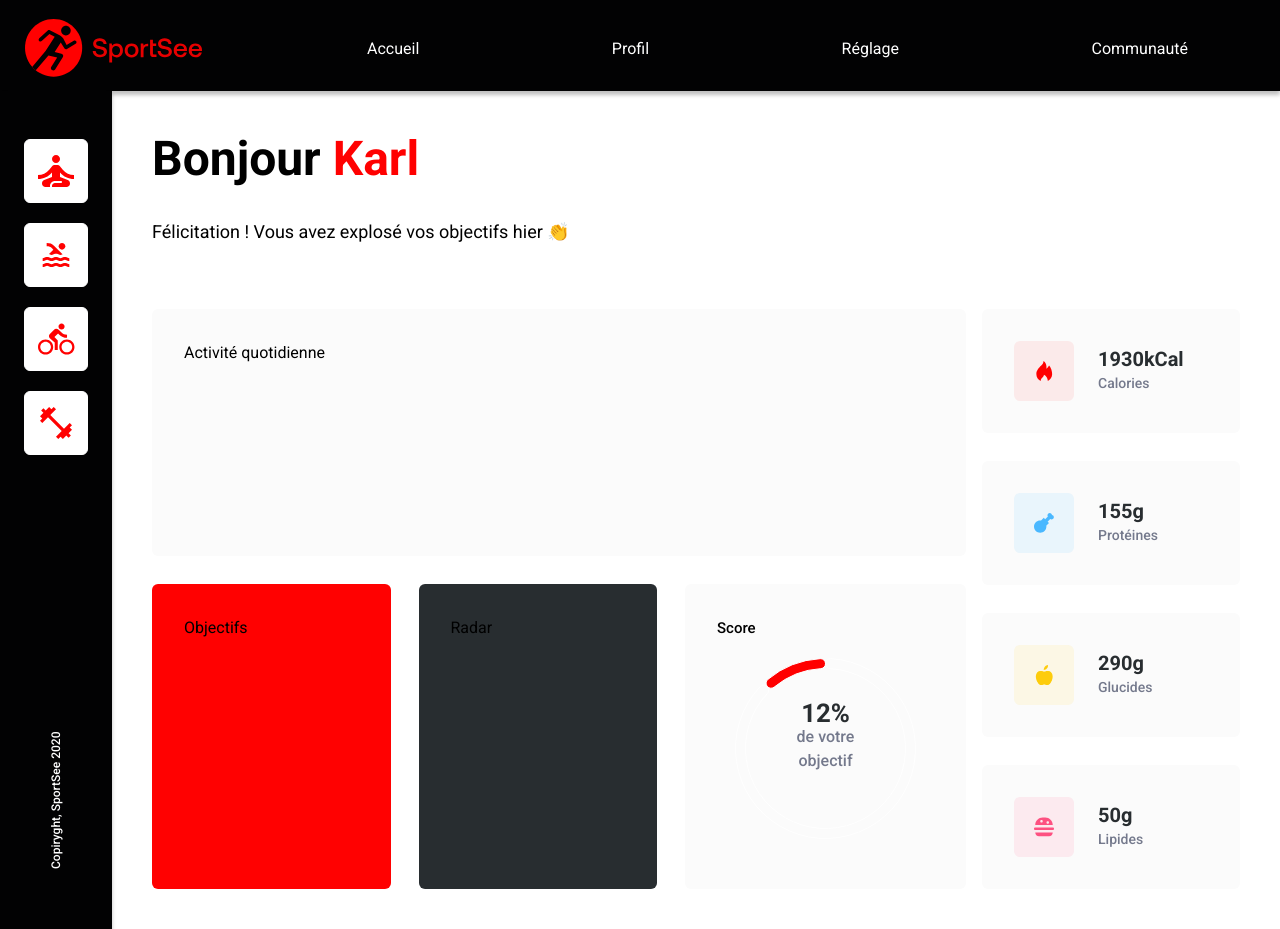
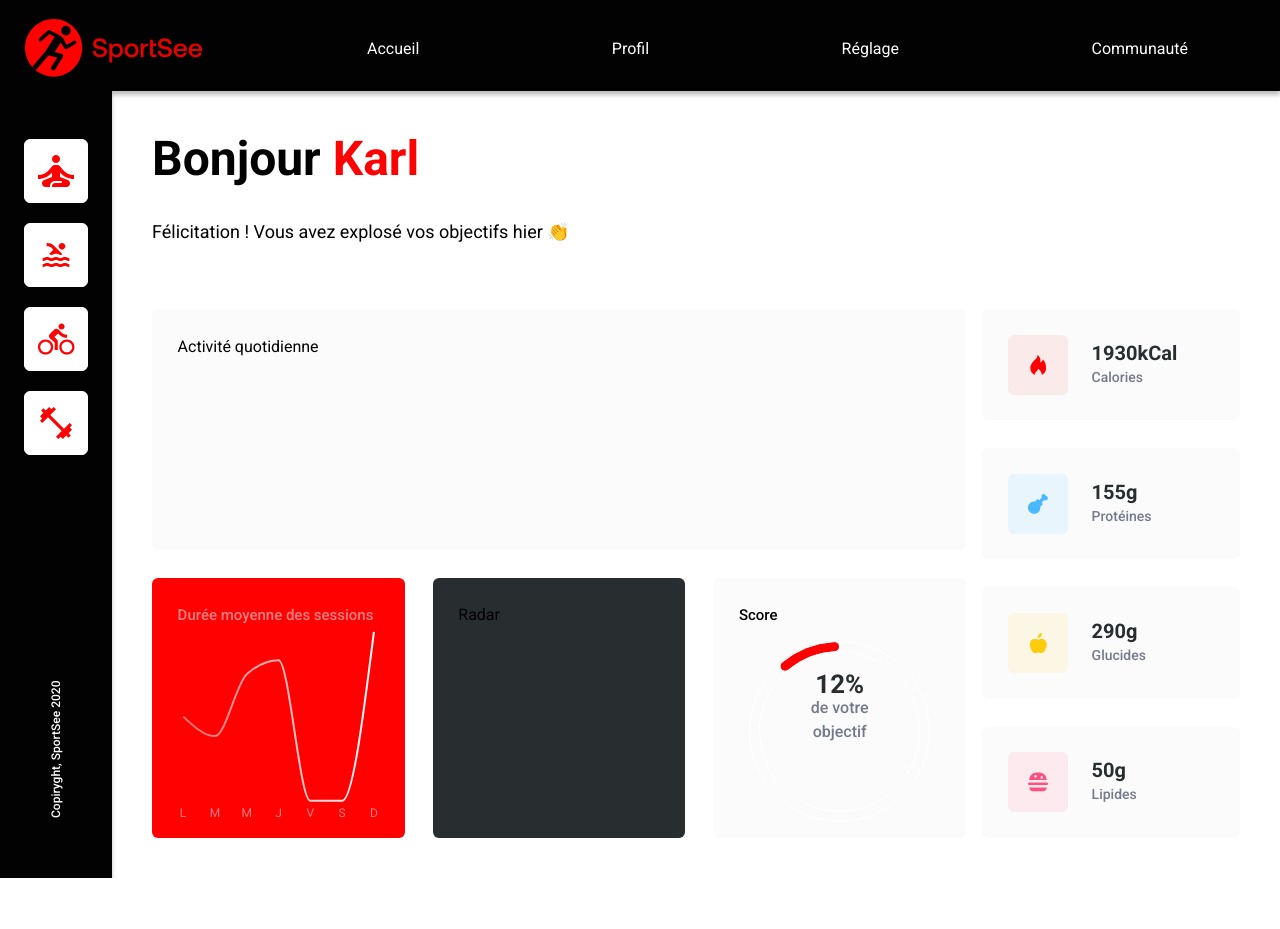
Before and after one commit to gcorbelin/SportSee, a Next.js app: page / in a window 1280 px wide. After the commit the page ends 878 px from the top, so only its background shows below. Built offline with nearby package versions, Linux system fonts and the light colour scheme.

Commit message:
Feat(Session): Add Sessions chart

```diff
--- a/src/components/Objective/Objective.tsx
+++ b/src/components/Objective/Objective.tsx
@@ -1,4 +1,4 @@
-import { PieChart, Pie } from "recharts";
+import { PieChart, Pie, ResponsiveContainer } from "recharts";
 import styles from "@/styles/Objective.module.css";
 import utilsStyles from "@/styles/utils.module.css";
 
@@ -21,12 +21,15 @@ export default function Objective({ score }: ObjectiveProps) {
   ];
 
   return (
-    <div className={`${utilsStyles.block} ${styles.objective}`}>
+    <div
+      className={`${utilsStyles.block} ${utilsStyles["block-chart"]} ${styles.objective}`}
+    >
       <div className={styles.title}>Score</div>
       <div className={styles.score}>
         <strong>{score * 100}%</strong> de votre objectif
       </div>
-      <PieChart width={217} height={217}>
+      <ResponsiveContainer>
+        <PieChart margin={{ top: 0, right: 0, left: 0, bottom: 0 }}>
           <Pie
             data={objectifDatas}
             dataKey="value"
@@ -40,6 +43,7 @@ export default function Objective({ score }: ObjectiveProps) {
             endAngle={450}
           ></Pie>
         </PieChart>
+      </ResponsiveContainer>
     </div>
   );
 }
--- /dev/null
+++ b/src/components/Session/Session.tsx
@@ -0,0 +1,64 @@
+import { ResponsiveContainer, LineChart, Line, XAxis, Tooltip } from "recharts";
+import { Session } from "@/models/session";
+import styles from "@/styles/Session.module.css";
+import utilsStyles from "@/styles/utils.module.css";
+
+interface SessionProps {
+  sessions: Session[];
+}
+
+export default function Session({ sessions }: SessionProps) {
+  const ticks = ["L", "M", "M", "J", "V", "S", "D"];
+
+  const renderTooltip = ({ active, payload }: any) => {
+    if (active && payload && payload.length) {
+      return <div className={styles.tooltip}>{payload[0].value} min</div>;
+    }
+  };
+
+  return (
+    <div
+      className={`${utilsStyles.block} ${utilsStyles["block-chart"]} ${utilsStyles["block--theme-1"]} ${styles.session}`}
+    >
+      <div className={styles.title}>Durée moyenne des sessions</div>
+      <ResponsiveContainer>
+        <LineChart
+          data={sessions}
+          margin={{ top: 5, right: 5, left: 5, bottom: 5 }}
+        >
+          <defs>
+            <linearGradient id="myGradient">
+              <stop
+                offset="0%"
+                style={{ stopColor: "#fff", stopOpacity: 0.4 }}
+              />
+              <stop
+                offset="100%"
+                style={{ stopColor: "#fff", stopOpacity: 1 }}
+              />
+            </linearGradient>
+          </defs>
+          <XAxis
+            dataKey="day"
+            axisLine={false}
+            tickLine={false}
+            tick={{ fill: "#fff" }}
+            tickFormatter={(tick) => ticks[tick - 1]}
+            interval="preserveStartEnd"
+            minTickGap={0}
+            opacity={0.5}
+            style={{ fontSize: "12px" }}
+          />
+          <Tooltip content={renderTooltip} cursor={false} />
+          <Line
+            type="monotone"
+            dataKey="sessionLength"
+            dot={false}
+            stroke="url(#myGradient)"
+            strokeWidth={2}
+          />
+        </LineChart>
+      </ResponsiveContainer>
+    </div>
+  );
+}
--- /dev/null
+++ b/src/models/session.ts
@@ -0,0 +1,4 @@
+export type Session = {
+  day: number;
+  sessionLength: number;
+};
--- a/src/pages/index.tsx
+++ b/src/pages/index.tsx
@@ -3,10 +3,15 @@ import Layout from "@/components/Layout/Layout";
 import DataBlock from "@/components/DataBlock/DataBlock";
 import styles from "@/styles/Home.module.css";
 import utilsStyles from "@/styles/utils.module.css";
-import { user } from "./api/mockedDatas";
+import { user, userSessions } from "./api/mockedDatas";
 
 // Objective component contains the recharts chart
 const Objective = dynamic(() => import("@/components/Objective/Objective"), {
+  ssr: false,
+});
+
+// Session component contains the recharts chart
+const Session = dynamic(() => import("@/components/Session/Session"), {
   ssr: false,
 });
 
@@ -32,11 +37,7 @@ export default function Home() {
               Activité quotidienne
             </div>
             <div className={styles["home-main-secondary"]}>
-              <div
-                className={`${utilsStyles.block} ${utilsStyles["block--theme-1"]} ${styles["home-aside-block"]}`}
-              >
-                Objectifs
-              </div>
+              <Session sessions={userSessions.data.sessions} />
               <div
                 className={`${utilsStyles.block} ${utilsStyles["block--background-4"]} ${styles["home-aside-block"]}`}
               >
--- /dev/null
+++ b/src/styles/Session.module.css
@@ -0,0 +1,18 @@
+.session {
+  position: relative;
+}
+
+.title {
+  color: var(--text-color-2);
+  font-size: 0.9375rem;
+  font-weight: 500;
+  opacity: 0.5;
+}
+
+.tooltip {
+  padding: 0.5rem;
+  background-color: var(--background-color-1);
+  border-radius: 0;
+  font-size: 0.5rem;
+  font-weight: 500;
+}
--- a/src/styles/utils.module.css
+++ b/src/styles/utils.module.css
@@ -1,5 +1,6 @@
 .block {
-  padding: 2rem;
+  width: 100%;
+  padding: 2vw;
   background-color: var(--background-color-3);
   border-radius: var(--border-radius);
 }
@@ -12,6 +13,10 @@
   background-color: var(--background-color-4);
 }
 
+.block-chart {
+  height: 260px;
+}
+
 .no-padding {
   padding: 0;
 }
```
Lines whose indentation alone changed are shown as unchanged.
